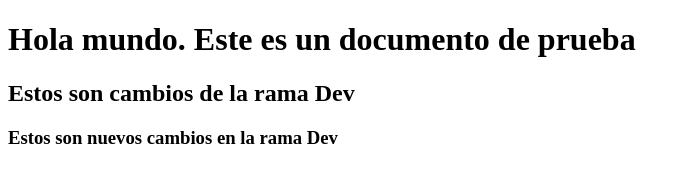
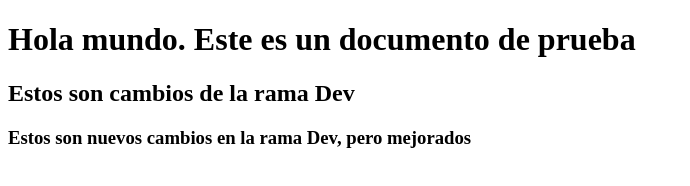
Before and after one commit to darksea48/ejemplo0074, a plain HTML site: page index.html in a window 1280 px wide. Shown: the whole page, without its empty margins (0-690 px from the left). Drawn offline with Linux system fonts and the light colour scheme.

Commit message:
2025-06-25 19:42 / Cambios en dev

```diff
--- a/index.html
+++ b/index.html
@@ -33,6 +33,6 @@
 
     <h2>Estos son cambios de la rama Dev</h2>
 
-    <h3>Estos son nuevos cambios en la rama Dev</h3>
+    <h3>Estos son nuevos cambios en la rama Dev, pero mejorados</h3>
 </body>
 </html>
```
